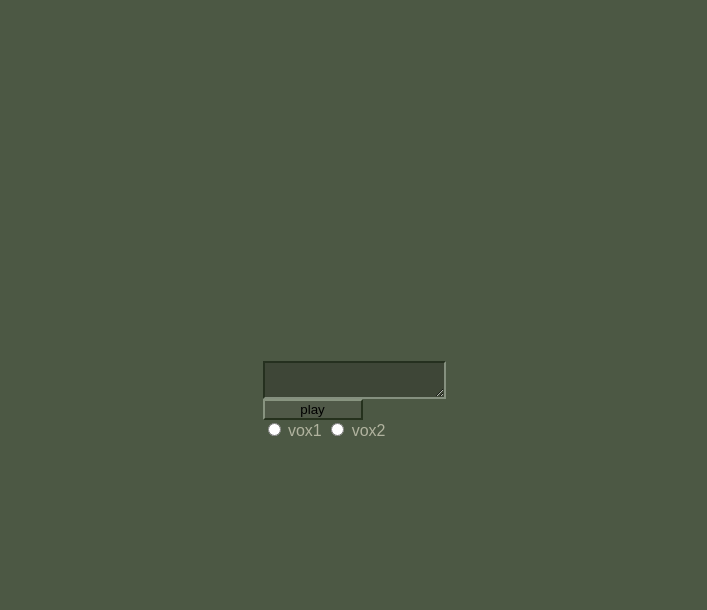
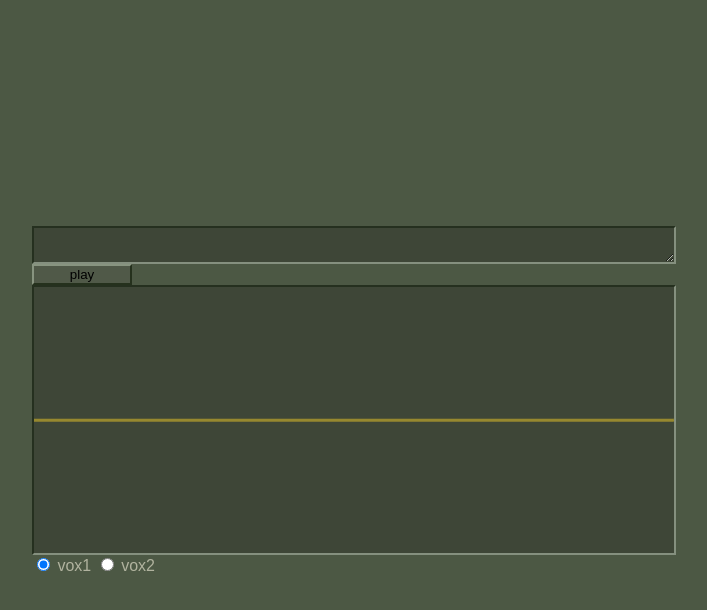
Before and after one commit to WLLR9505/BlackMesa-AS, a plain HTML site: page index.html in a window 1280 px wide. Both pictures are taken after a click on the button "play". Shown: the whole page, without its empty margins (286-993 px from the left). Drawn offline with Linux system fonts and the light colour scheme.

Commit message:
Analizador de som

```diff
--- a/css/style.css
+++ b/css/style.css
@@ -17,13 +17,16 @@ body {
     justify-content: center;
 }
 
-textarea {
+canvas, textarea {
     border-top: #25301f;
     border-left: #25301f;
     border-right: #85907f;
     border-bottom: #85907f;
     border-style: solid;
     border-width: 2px;
+}
+
+textarea {
     color: white;
     background-color: #3e4637;
 }
--- a/index.html
+++ b/index.html
@@ -12,9 +12,9 @@
     <span id="app">
         <textarea id="input"></textarea>
         <button onclick="play()">play</button>
-        <audio id="currentSound" src=""></audio>
+        <canvas id="waves-sound"></canvas>
         <span id="radios">
-            <input type="radio" id="vox1" name="vox" value="vox1">
+            <input type="radio" id="vox1" name="vox" value="vox1" checked="true">
             <label for="vox1">vox1</label>
             <input type="radio" id="vox2" name="vox" value="vox2">
             <label for="vox2">vox2</label>
--- a/src/index.js
+++ b/src/index.js
@@ -1,9 +1,56 @@
-var sound = document.getElementById('currentSound');
 var soundName = document.getElementById('input');
 var i = 0;
 
 voxlist = document.getElementsByName('vox');
-var soundList, vox;
+var soundList, vox, audioCTX, analyser, source, bufferLength, dataArray;
+
+let canvas = document.getElementById('waves-sound');
+let WIDTH = canvas.width = window.innerWidth / 2;
+let HEIGHT = canvas.height = window.innerHeight / 3;
+
+let sliceWidth = WIDTH * 1.0 / bufferLength;
+
+canvasCtx = canvas.getContext('2d');
+canvasCtx.fillStyle = '#3e4637';
+canvasCtx.fillRect(0, 0, WIDTH, HEIGHT);
+
+function createAnalizer(sound) {
+    audioCTX = new AudioContext();
+    analyser = audioCTX.createAnalyser();
+    source = audioCTX.createMediaElementSource(sound);
+    source.connect(analyser);
+    source.connect(audioCTX.destination);
+    analyser.fftSize = 512;
+    bufferLength = analyser.fftSize;
+    dataArray = new Uint8Array(bufferLength);
+}
+
+function oscilloscope() {
+    requestAnimationFrame(oscilloscope);
+    analyser.getByteTimeDomainData(dataArray);
+    canvasCtx.fillStyle = '#3e4637';
+    canvasCtx.fillRect(0, 0, WIDTH, HEIGHT);
+    canvasCtx.lineWidth = 3;
+    canvasCtx.strokeStyle = '#96882f';
+    canvasCtx.beginPath();
+    var sliceWidth = WIDTH * 1.0 / bufferLength;
+    var x = 0;
+    for (var i = 0; i < bufferLength; i++) {
+
+        var v = dataArray[i] / 128.0;
+        var y = v * HEIGHT / 2;
+
+        if (i === 0) {
+            canvasCtx.moveTo(x, y);
+        } else {
+            canvasCtx.lineTo(x, y);
+        }
+
+        x += sliceWidth;
+    }
+    canvasCtx.lineTo(canvas.width, canvas.height / 2);
+    canvasCtx.stroke();
+}
 
 function play() {
     vox = voxlist[0].checked ? 'vox' : 'vox2';
@@ -12,9 +59,12 @@ function play() {
 }
 
 function startAnnoucement() {
+    var sound = new Audio();
+
     sound.src = `./src/sounds/${vox}/${soundList[i]}.wav`;
+    createAnalizer(sound);
+    oscilloscope();
     sound.play();
-
     sound.addEventListener('ended', next, false)
 }
 
```
